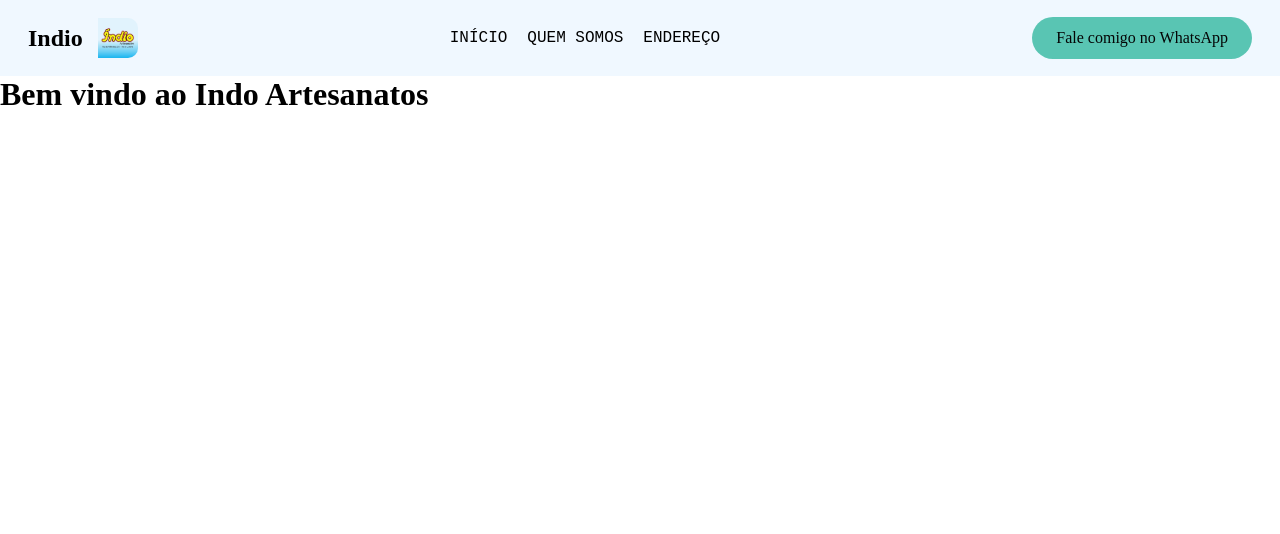
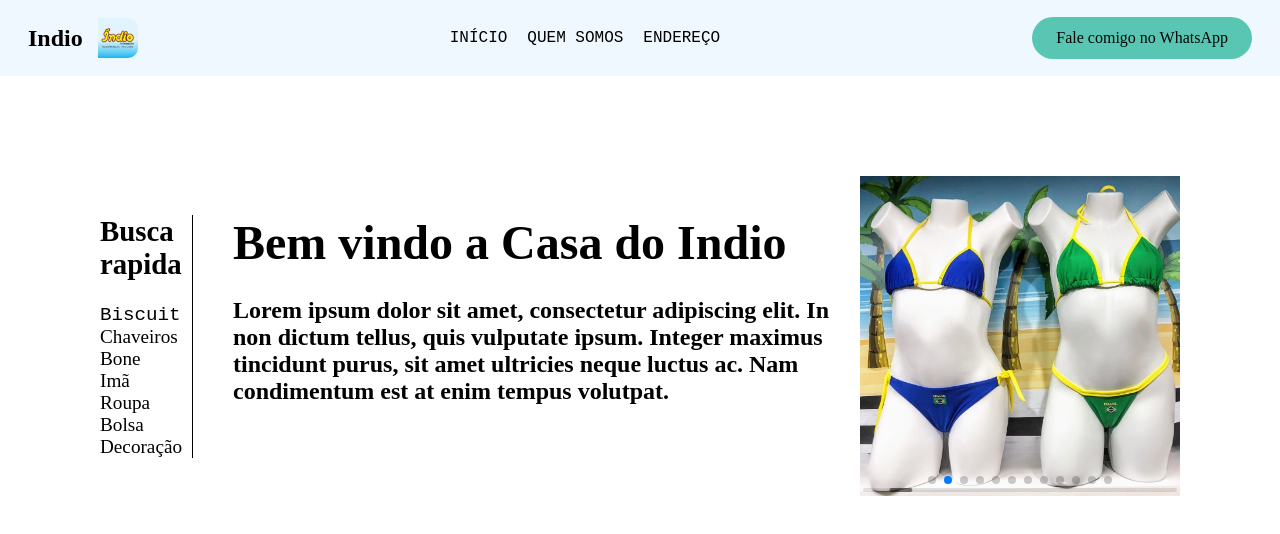
Before and after one commit to HigoJhon/Indio, a React (Vite) app: page / in a window 1280 px wide. Shown: the top 534 px of the page. Built offline with nearby package versions, Linux system fonts and the light colour scheme.

Commit message:
Feat: Add Swiper component and update home styles

```diff
--- a/src/pages/Home.tsx
+++ b/src/pages/Home.tsx
@@ -1,5 +1,15 @@
 import Header from "../components/Header";
 import "../style/home.css";
+import data from "../img/home/Images";
+import { Swiper, SwiperSlide } from 'swiper/react';
+import { Pagination, Scrollbar, A11y, Autoplay } from 'swiper/modules';
+
+import 'swiper/css';
+import 'swiper/css/navigation';
+import 'swiper/css/pagination';
+import 'swiper/css/scrollbar';
+import 'swiper/css/autoplay';
+
 
 const Home = () => {
   return (
@@ -7,12 +17,45 @@ const Home = () => {
       <div className="div-header">
         <Header />
       </div>
-      <div className="background-image">
-        <div className="text-indio">
-          <h1>Bem vindo ao Indo Artesanatos</h1>
+      <div className="div-home">
+        <div className="div-part" >
+          <div className="div-filter">
+            <h2>Busca rapida</h2>
+            <br />
+            <div className="div-opt">
+              <a href="#biscuit" className="span-biscuit"><samp>Biscuit</samp></a>
+              <a href="#chaveiro" className="span-chaveiro"><span>Chaveiros</span></a>
+              <a href="#bone" className="span-bone"><span>Bone</span></a>
+              <a href="#contato" className="span-ima"><span>Imã</span></a>
+              <a href="#roupa" className="span-roupa"><span>Roupa</span></a>
+              <a href="#bolsa" className="span-bolsa"><span>Bolsa</span></a>
+              <a href="#decoracao" className="span-decoracao"><span>Decoração</span></a>
+            </div>
+          </div>
+          <div className="text-indio">
+            <h1>Bem vindo a Casa do Indio</h1>
+            <br />
+            <p>Lorem ipsum dolor sit amet, consectetur adipiscing elit. In non dictum tellus, quis vulputate ipsum. Integer maximus tincidunt purus, sit amet ultricies neque luctus ac. Nam condimentum est at enim tempus volutpat.</p>
+          </div>
         </div>
         <div className="image-indio">
-
+          <Swiper
+           modules={[Pagination, Scrollbar, A11y, Autoplay]}
+           spaceBetween={50}
+           slidesPerView={1}
+           pagination={{ clickable: true }}
+           scrollbar={{ draggable: true }}
+           autoplay={{ delay: 2500 }}
+           style={{ height: '100%' }}
+          >
+            {
+              data.map((item) => (
+                <SwiperSlide>
+                  <img className="map-image" src={item.image} alt={item.id} />
+                </SwiperSlide>
+              ))
+            }
+          </Swiper>
         </div>
       </div>
     </main>
--- a/src/style/home.css
+++ b/src/style/home.css
@@ -2,4 +2,87 @@
     margin: 0;
     padding: 0;
     box-sizing: border-box;
-}
+  }
+
+  a {
+    text-decoration: none;
+    color: var(--black-color);
+  }
+
+  .div-home {
+    display: flex;
+    align-items: center;
+    padding: 100px;
+  }
+
+  .image-indio {
+    width: 40vh;
+    height: 40vh;
+    background-size: cover;
+    background-position: center;
+    position: relative;
+    margin-left: 30px;
+  }
+
+  .text-indio {
+    margin-left: 40px;
+    font-size: 1.5rem;
+    font-weight: 600;
+    color: var(--black-color);
+  }
+
+  .map-image {
+    width: 100%;
+    height: 100%;
+    object-fit: cover;
+  }
+
+  .div-filter,
+  .div-opt,
+  .div-part {
+    display: flex;
+    flex-direction: column;
+  }
+
+  .div-filter {
+    border-right: 1px solid black;
+    padding-right: 10px;
+    font-size: 1.2rem;
+  }
+
+  .div-opt {
+    flex-direction: column;
+    align-items: flex-start;
+  }
+
+  .div-part {
+    flex-direction: row;
+  }
+
+  @media only screen and (max-width: 912px) {
+    .div-home {
+      flex-direction: column;
+      align-items: center;
+      margin: 0;
+    }
+
+    .div-part {
+        margin: 20px;
+    }
+
+    .div-filter {
+        border-right: 1px solid black;
+        padding-right: 9px;
+    }
+
+    .text-indio {
+        margin-left: 10px;
+    }
+
+    .image-indio {
+        margin: 20px;
+        width: 100%;
+        height: 40vh;
+    }
+
+  }
```
Also changed, not shown: src/style/carousel.css (deleted, +0 -44 lines).
